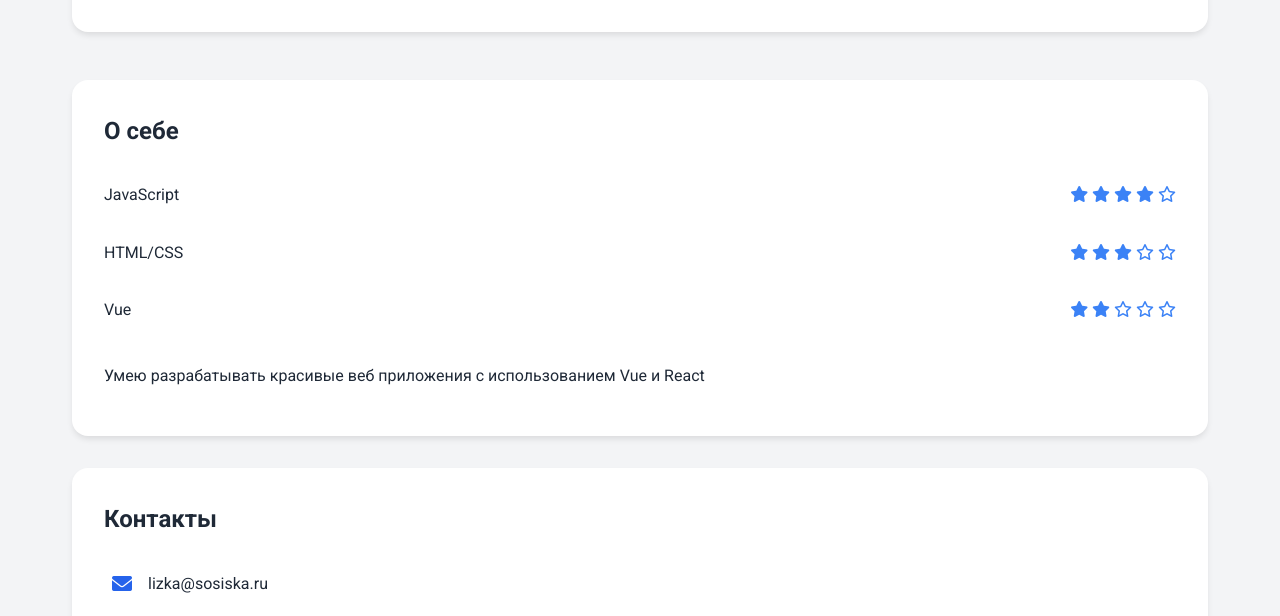
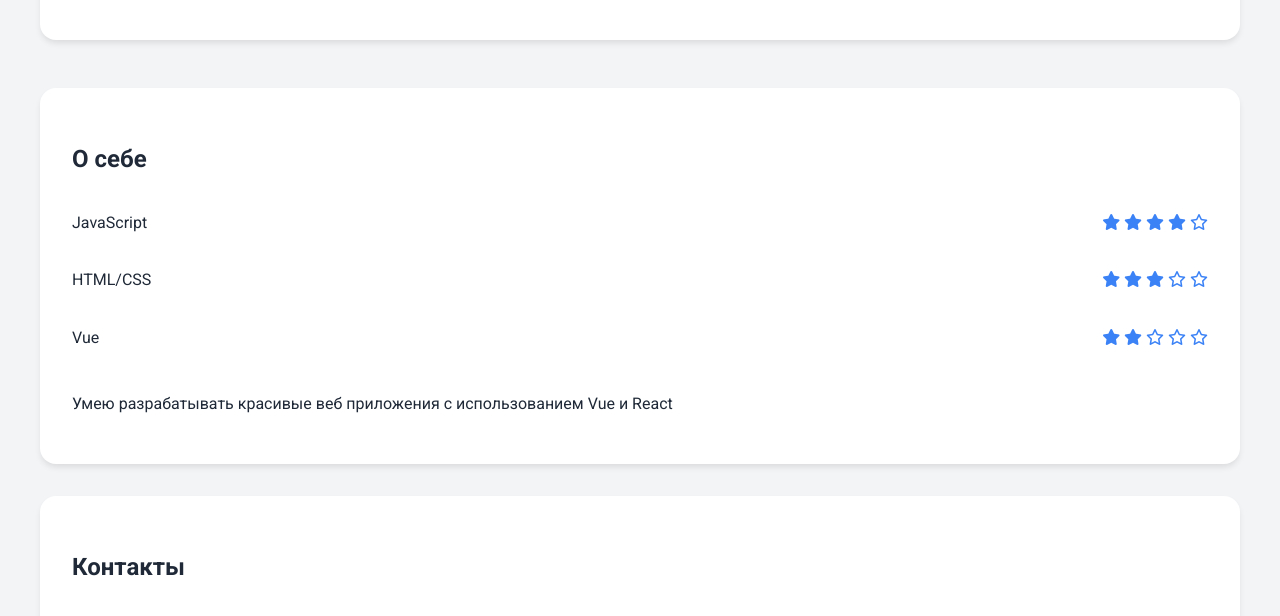
Before and after one commit to Elizaveta5456456/resume, a plain HTML site: page index.html in a window 1280 px wide. Shown: the part 272-888 px from the top of the page. Drawn offline with Linux system fonts and the light colour scheme.

Commit message:
Update style.css

```diff
--- a/style.css
+++ b/style.css
@@ -4,12 +4,6 @@
     --background-color: #f3f4f6;
     --card-background: #ffffff;
     --accent-color: #3b82f6;
-}
-
-* {
-    margin: 0;
-    padding: 0;
-    box-sizing: border-box;
 }
 
 body {
```
